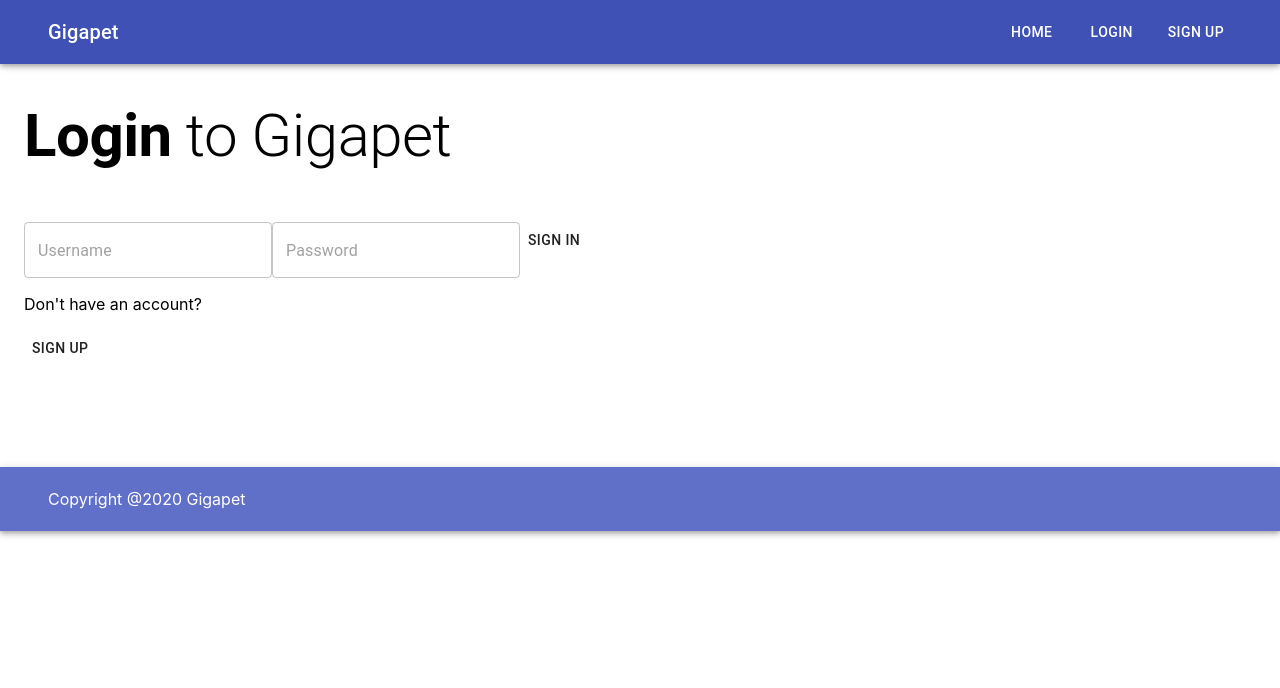
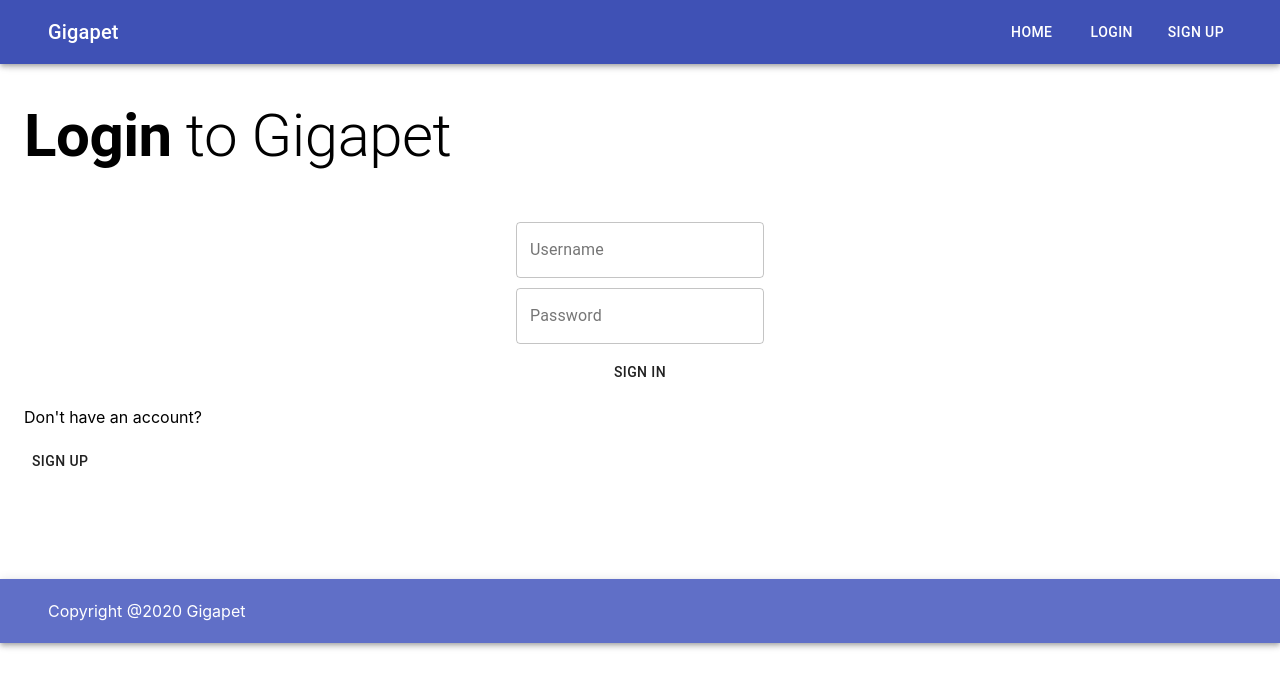
Before and after one commit to Build-Week-Gigapet-2/Front-End, a React (Create React App) app: page /api/auth/login in a window 1280 px wide. Shown: the top 688 px of the page. Built offline with nearby package versions, Linux system fonts and the light colour scheme.

Commit message:
Center input boxes

```diff
--- a/src/App.css
+++ b/src/App.css
@@ -15,3 +15,11 @@ a {
 .content {
   margin-top: 100px;
 }
+
+
+form.log-form {
+  display: flex;
+  flex-wrap: wrap;
+  flex-direction: column;
+  align-items: center;
+}
--- a/src/Components/User/Login.js
+++ b/src/Components/User/Login.js
@@ -2,6 +2,7 @@ import React, { Fragment, useState } from 'react'
 import { Link } from 'react-router-dom';
 import { connect } from 'react-redux';
 import { login } from '../../Actions/auth';
+import { makeStyles } from '@material-ui/core/styles';
 import { Button, TextField, Typography } from '@material-ui/core';
 
 
@@ -26,8 +27,13 @@ function Login(props) {
         e.preventDefault()
         asyncLogin()
         props.history.push('/')
+    }
 
-    }
+    const classes = makeStyles(theme => ({
+            input: {
+                marginBottom: '10px'
+            },
+    }))();
 
     return (
         <Fragment>
@@ -37,19 +43,19 @@ function Login(props) {
             <form onSubmit={handleSubmit} className='log-form'>
                 <TextField
                     type='text'
-                    className='log-input'
+                    className={`${classes.input}`}
                     name='username'
                     variant='outlined'
-                    placeholder='Username'
+                    label='Username'
                     value={userData.username}
                     onChange={handleChange}
                 />
                 <TextField
                     type='password'
-                    className='log-input'
+                    className={`${classes.input}`}
                     name='password'
                     variant='outlined'
-                    placeholder='Password'
+                    label='Password'
                     value={userData.password}
                     onChange={handleChange}
                 />
--- a/src/Components/User/Register.js
+++ b/src/Components/User/Register.js
@@ -2,6 +2,7 @@ import React, { Fragment, useState } from 'react'
 import { Link } from 'react-router-dom';
 import { connect } from 'react-redux';
 import { register } from '../../Actions/auth';
+import { makeStyles } from '@material-ui/core/styles';
 import { Button, TextField, Typography } from '@material-ui/core';
 
 function Register(props) {
@@ -25,6 +26,12 @@ function Register(props) {
         props.history.push('/api/auth/login')
     }
 
+    const classes = makeStyles(theme => ({
+            input: {
+                marginBottom: '10px'
+            },
+    }))();
+
     return (
         <Fragment>
             <div>
@@ -34,19 +41,19 @@ function Register(props) {
                 <form onSubmit={handleSubmit} className='log-form'>
                     <TextField
                         type='text'
-                        className='log-input'
+                        className={`${classes.input}`}
                         name='username'
                         variant='outlined'
-                        placeholder='Username'
+                        label='Username'
                         value={newUser.username}
                         onChange={handleChange}
                     />
                     <TextField
                         type='password'
-                        className='log-input'
+                        className={`${classes.input}`}
                         name='password'
                         variant='outlined'
-                        placeholder='Password'
+                        label='Password'
                         value={newUser.password}
                         onChange={handleChange}
                     />
```
